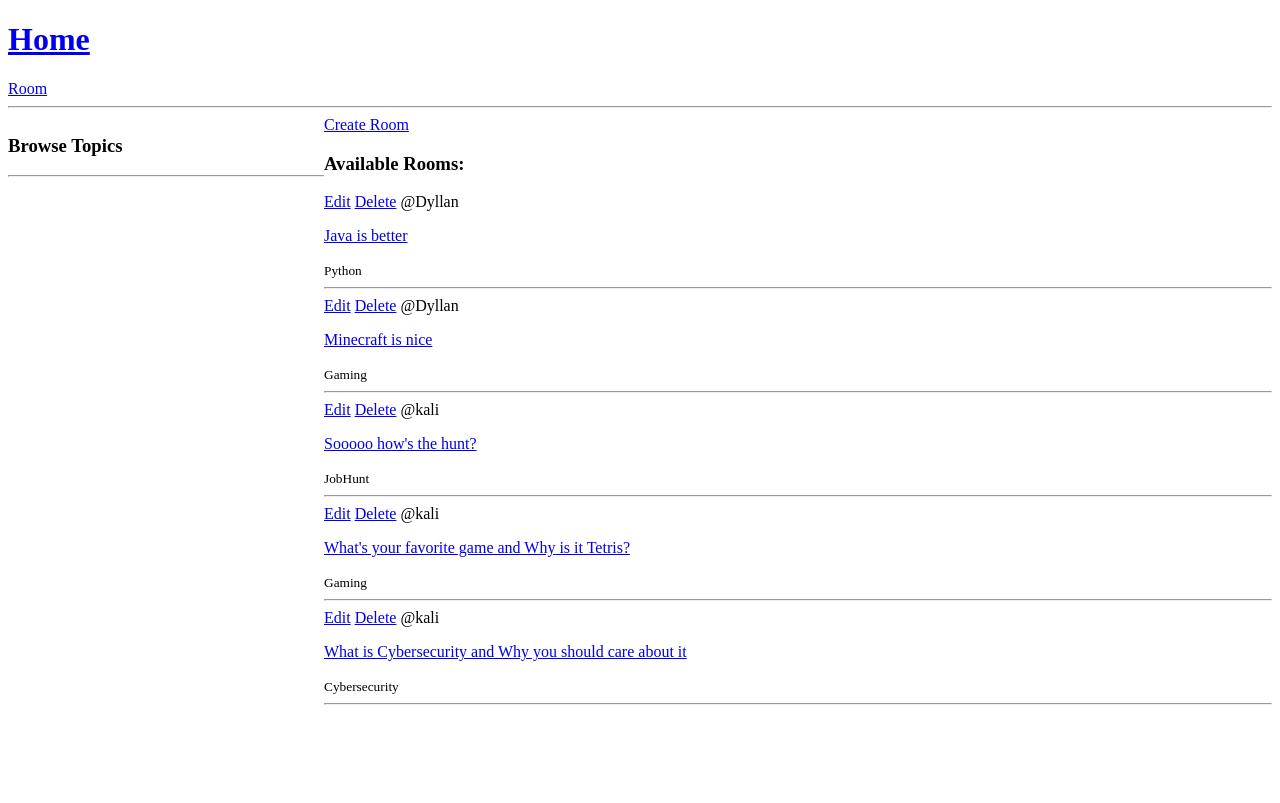
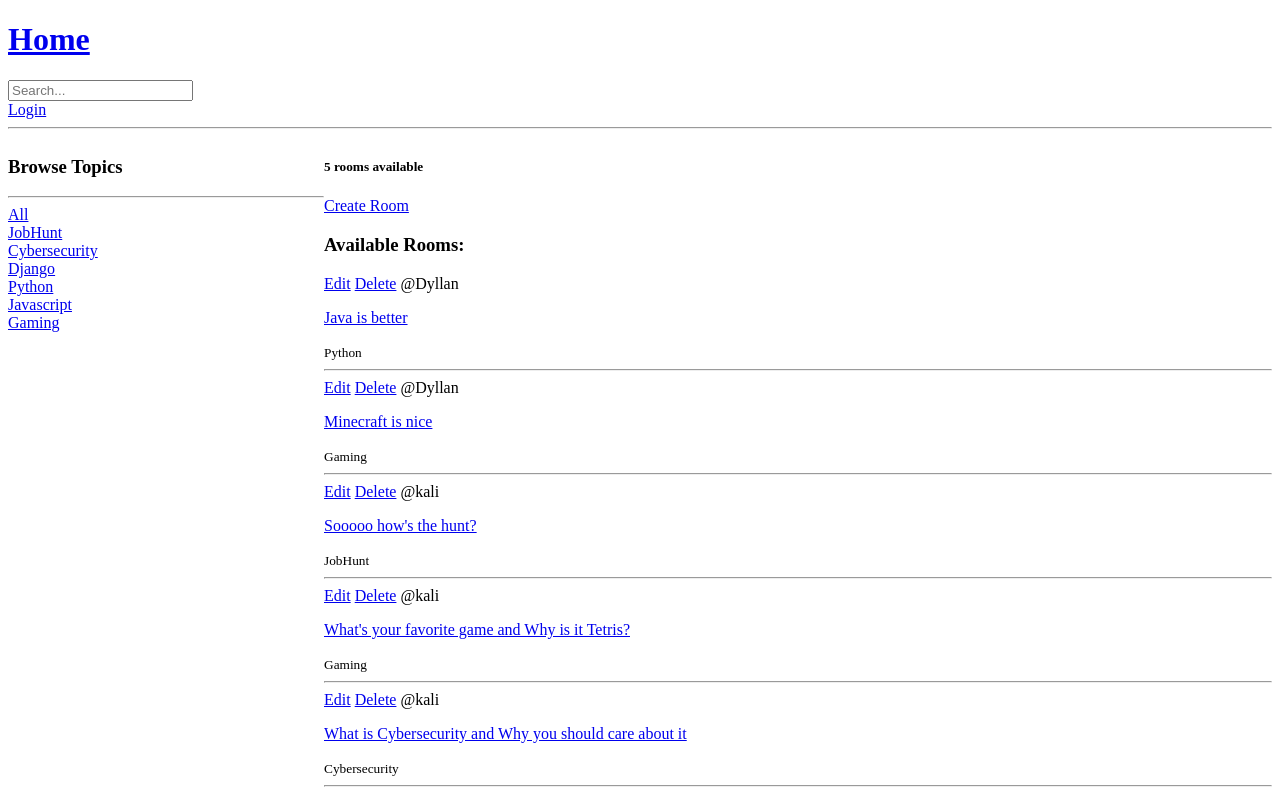
Before and after one commit to ashawe/diskcuss, a Django app: page / in a window 1280 px wide. Before the commit the page ends 705 px from the top, so only its background shows below. Run offline with Django 3.2, Linux system fonts and the light colour scheme; data comes from the database, SQL or seed files in the repository.

Commit message:
search field

```diff
--- a/base/templates/base/home.html
+++ b/base/templates/base/home.html
@@ -13,8 +13,19 @@
     <div>
         <h3>Browse Topics</h3>
         <hr/>
+
+        <div>
+            <a href="{% url 'home' %}">All</a>
+        </div>
+
+        {% for topic in topics %}
+            <div>
+                <a href="{% url 'home' %}?q={{topic.name}}">{{topic.name}}</a>
+            </div>
+        {% endfor %}
     </div>
     <div>
+        <h5>{{room_count}} rooms available</h5>
         <a href="{% url 'create-room' %}">Create Room</a>
         <div>
             <h3>Available Rooms:</h3>
--- a/base/urls.py
+++ b/base/urls.py
@@ -3,6 +3,7 @@ from django.urls import path
 from . import views
 
 urlpatterns = [
+    path('login/', views.loginPage, name="login"),
     path('admin/', admin.site.urls),
     path('', views.home, name="home"),
     path('room/<str:pk>/', views.room, name="room"),
--- a/base/views.py
+++ b/base/views.py
@@ -1,13 +1,30 @@
 from django.shortcuts import render, redirect
+from django.db.models import Q
 from .models import Room, Topic
 from .forms import RoomForm
 
 # Create your views here.
 
+def loginPage(request):
+
+
+    context = {}
+    return render(request,'base/login_register.html',context)
+
 def home(request):
-    rooms = Room.objects.all()
+    q = request.GET.get('q') if request.GET.get('q') != None else ''
+
+    rooms = Room.objects.filter(
+        Q(topic__name__icontains=q) |
+        Q(name__icontains=q) |
+        Q(description__icontains=q)
+        )
+
+    room_count = rooms.count()
+
     topics = Topic.objects.all()
-    context = {'rooms' : rooms, 'topics':topics}
+
+    context = {'rooms' : rooms, 'topics':topics, 'room_count':room_count}
     return render(request,'base/home.html', context)
 
 def room(request,pk):
--- a/templates/navbar.html
+++ b/templates/navbar.html
@@ -1,3 +1,9 @@
 <a href="/"><h1>Home</h1></a>
-<a href="/room">Room</a>
+
+<form action="{% url 'home' %}" method="get">
+    <input type="text" name="q" id="search-bar" placeholder="Search..."/>
+</form>
+
+<a href="{% url 'login' %}">Login</a>
+
 <hr>
```
